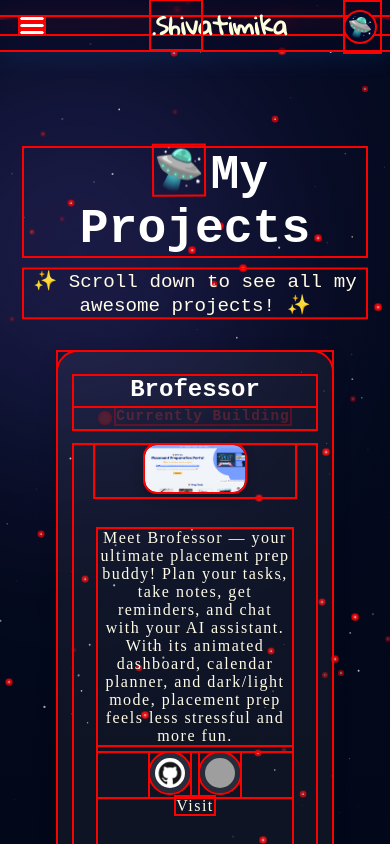
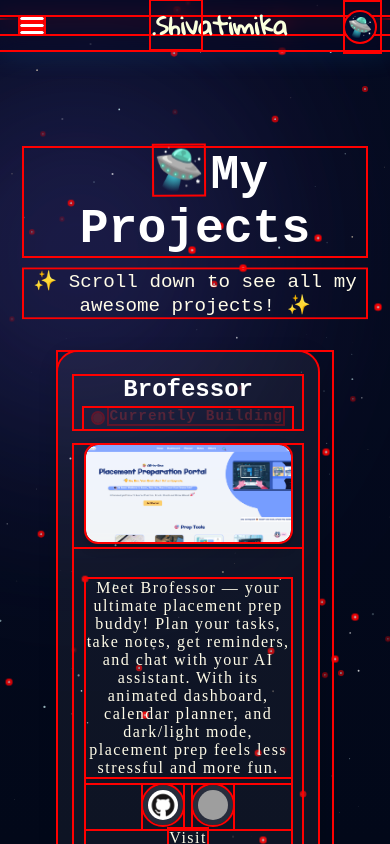
Before and after one commit to ShivatimikaPawar/MyPortfolio, a React (Vite) app: page /ProjectPage in a window 390 px wide. Built offline with nearby package versions, Linux system fonts and the light colour scheme; grey boxes are pictures that could not be loaded; the HTML template or start-up script is replaced by a standard one; a web font is replaced by a local one.

Commit message:
Your commit message here

```diff
--- a/src/pages/ProjectPage.css
+++ b/src/pages/ProjectPage.css
@@ -165,38 +165,45 @@
 /* Responsive */
 @media (max-width: 768px) {
   .project-card-content {
+    display: flex;
+    flex-wrap: wrap;
     flex-direction: column;
     align-items: center;
     text-align: center;
+    width: 100%;
   }
 
   .project-card-image img {
-    width: 50%; /* scale image down to fit */
-    max-width: 200px; /* limit max size */
+    width: 90%;           /* takes most of the container width */
+    max-width: 300px;     /* but not more than this */
     height: auto;
   }
 
   .project-card-info {
     word-break: break-word;
-    max-width: 80%;
-    font-size: 16px; /* slightly smaller text for mobile */
-    padding-bottom: 60px; /* ensure space for visit button */
+    max-width: 90%;       /* prevent overflow */
+    font-size: 16px;
+    padding-bottom: 60px;
+  }
+
+  .project-card-full {
+    padding: 1.5rem 1rem;
+    width: 95%;            /* keep inside screen on small devices */
+    box-sizing: border-box;
+  }
+
+  .project-card-title {
+    font-size: 1.5rem;
+    padding: 0 10px;
+  }
+
+  .project-card-icons {
+    justify-content: center;
+    flex-wrap: wrap;
   }
 
   .visit-button {
     position: static;
     margin-top: 1rem;
   }
-
-  .project-card-icons {
-    justify-content: center;
-  }
-
-  .project-card-title {
-    font-size: 1.5rem;
-  }
-
-  .project-card-full {
-    padding: 1.5rem 1rem;
-  }
 }
```
